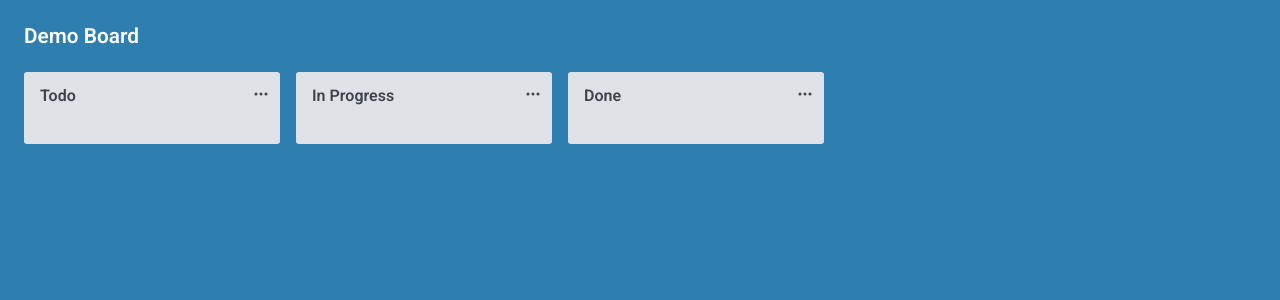
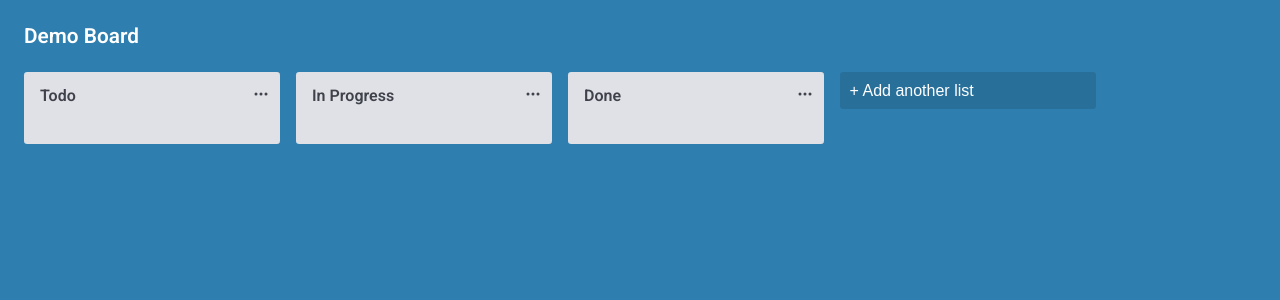
Before and after one commit to arman-borkhani/trello, a Next.js app: page / in a window 1280 px wide. Shown: the top 300 px of the page. Built offline with nearby package versions, Linux system fonts and the light colour scheme.

Commit message:
Implement add new list functionality

```diff
--- a/src/components/Board.tsx
+++ b/src/components/Board.tsx
@@ -1,6 +1,7 @@
 "use client";
 
 import { useContext, useState } from "react";
+import { BsX } from "react-icons/bs";
 import List from "./List";
 import BoardContext from "@/contexts/boardContext";
 
@@ -8,6 +9,8 @@ export default function Board() {
   const { board, dispatch } = useContext(BoardContext);
   const [title, setTitle] = useState(board.title);
   const [editing, setEditing] = useState(false);
+  const [isFormVisible, setIsFormVisible] = useState(false);
+  const [newListTitle, setNewListTitle] = useState("");
 
   const handleSave = () => {
     if (title.trim() === "") {
@@ -43,6 +46,49 @@ export default function Board() {
         {board.lists.map((list) => (
           <List key={list.id} list={list} />
         ))}
+
+        <div>
+          <div className="board__add-list">
+            {isFormVisible ? (
+              <form
+                action=""
+                className="board__add-list-form"
+                onSubmit={(e) => {
+                  e.preventDefault();
+                  const title = newListTitle.trim();
+                  if (!title) return;
+                  dispatch({ type: "ADD_LIST", payload: { title } });
+                  setNewListTitle("");
+                  setIsFormVisible(false);
+                }}
+              >
+                <input
+                  type="text"
+                  placeholder="Enter a list title"
+                  value={newListTitle}
+                  onChange={(e) => setNewListTitle(e.target.value)}
+                />
+                <div className="board__add-list-form-actions">
+                  <button type="submit" className="button button--primary">
+                    Add List
+                  </button>
+                  <BsX
+                    className="cursor-pointer"
+                    size={24}
+                    onClick={() => setIsFormVisible(!isFormVisible)}
+                  />
+                </div>
+              </form>
+            ) : (
+              <button
+                className="button board__add-list-button"
+                onClick={() => setIsFormVisible(!isFormVisible)}
+              >
+                + Add another list
+              </button>
+            )}
+          </div>
+        </div>
       </div>
     </div>
   );
--- a/src/reducers/boardReducer.ts
+++ b/src/reducers/boardReducer.ts
@@ -5,7 +5,8 @@ type BoardState = BoardType;
 export type BoardAction =
   | { type: "SET_BOARD_TITLE"; payload: string }
   | { type: "SET_LIST_TITLE"; payload: { id: number; title: string } }
-  | { type: "DELETE_LIST"; payload: number };
+  | { type: "DELETE_LIST"; payload: number }
+  | { type: "ADD_LIST"; payload: { title: string } };
 
 function boardReducer(state: BoardState, action: BoardAction): BoardState {
   switch (action.type) {
@@ -25,6 +26,13 @@ function boardReducer(state: BoardState, action: BoardAction): BoardState {
         ...state,
         lists: state.lists.filter((list) => list.id !== action.payload),
       };
+    case "ADD_LIST": {
+      const nextId = state.lists.length
+        ? Math.max(...state.lists.map((l) => l.id)) + 1
+        : 1;
+      const newList = { id: nextId, title: action.payload.title };
+      return { ...state, lists: [...state.lists, newList] };
+    }
     default:
       return state;
   }
--- a/src/styles/_globals.scss
+++ b/src/styles/_globals.scss
@@ -14,3 +14,43 @@
 body {
   min-height: 100vh;
 }
+
+button {
+  border: none;
+  outline: none;
+}
+
+input {
+  max-width: 100%;
+  width: 100%;
+  padding: 0.5rem;
+  font-size: 1rem;
+  color: var(--gray);
+  font-weight: normal;
+  line-height: 1rem;
+  letter-spacing: 0.5px;
+  background-color: var(--white);
+  border: 0;
+  border-radius: 0.2rem;
+  box-shadow: rgba(9, 30, 66, 0.25) 0 1px 0;
+}
+
+.button {
+  padding: 0.5rem 0.75rem;
+  color: var(--white);
+  font-weight: 700;
+  font-size: 0.875rem;
+  border: 0;
+  border-radius: 0.2rem;
+  cursor: pointer;
+  transition: background-color 0.2s ease-in;
+}
+
+.button--primary {
+  background-color: var(--primary-button-bg-color);
+  box-shadow: rgb(63, 111, 33) 0 1px 0 0;
+}
+
+.cursor-pointer {
+  cursor: pointer;
+}
--- a/src/styles/_variables.scss
+++ b/src/styles/_variables.scss
@@ -1,5 +1,6 @@
 :root {
   --primary-bg-color: #2e7eaf;
+  --primary-button-bg-color: #5aac44;
   --gray: #40424b;
   --white: #fff;
   --surface: #dfe1e6;
--- a/src/styles/components/_board.scss
+++ b/src/styles/components/_board.scss
@@ -56,26 +56,38 @@
     overflow-x: auto;
   }
 
-  &__list-form-wrapper {
+  &__add-list {
     flex-shrink: 0;
     width: 16rem;
     margin: 0 0.5rem;
   }
 
-  &__list-form-trigger {
+  &__add-list-button {
     width: 100%;
     padding: 0.6rem;
     font-size: 1rem;
-    color: var(--white);
+    font-weight: normal;
     text-align: left;
-    border-radius: 0.2rem;
     background-color: rgba(0, 0, 0, 0.12);
-    transition: background-color 0.2s ease-in;
-    cursor: pointer;
-    border: none;
 
     &:hover {
       background: rgba(0, 0, 0, 0.2);
     }
   }
+
+  &__add-list-form {
+    padding: 0.6rem;
+    background-color: var(--surface);
+    border-radius: 0.2rem;
+    display: flex;
+    flex-direction: column;
+    gap: 0.5rem;
+    color: var(--gray);
+  }
+
+  &__add-list-form-actions {
+    display: flex;
+    align-items: center;
+    gap: 0.5rem;
+  }
 }
```
